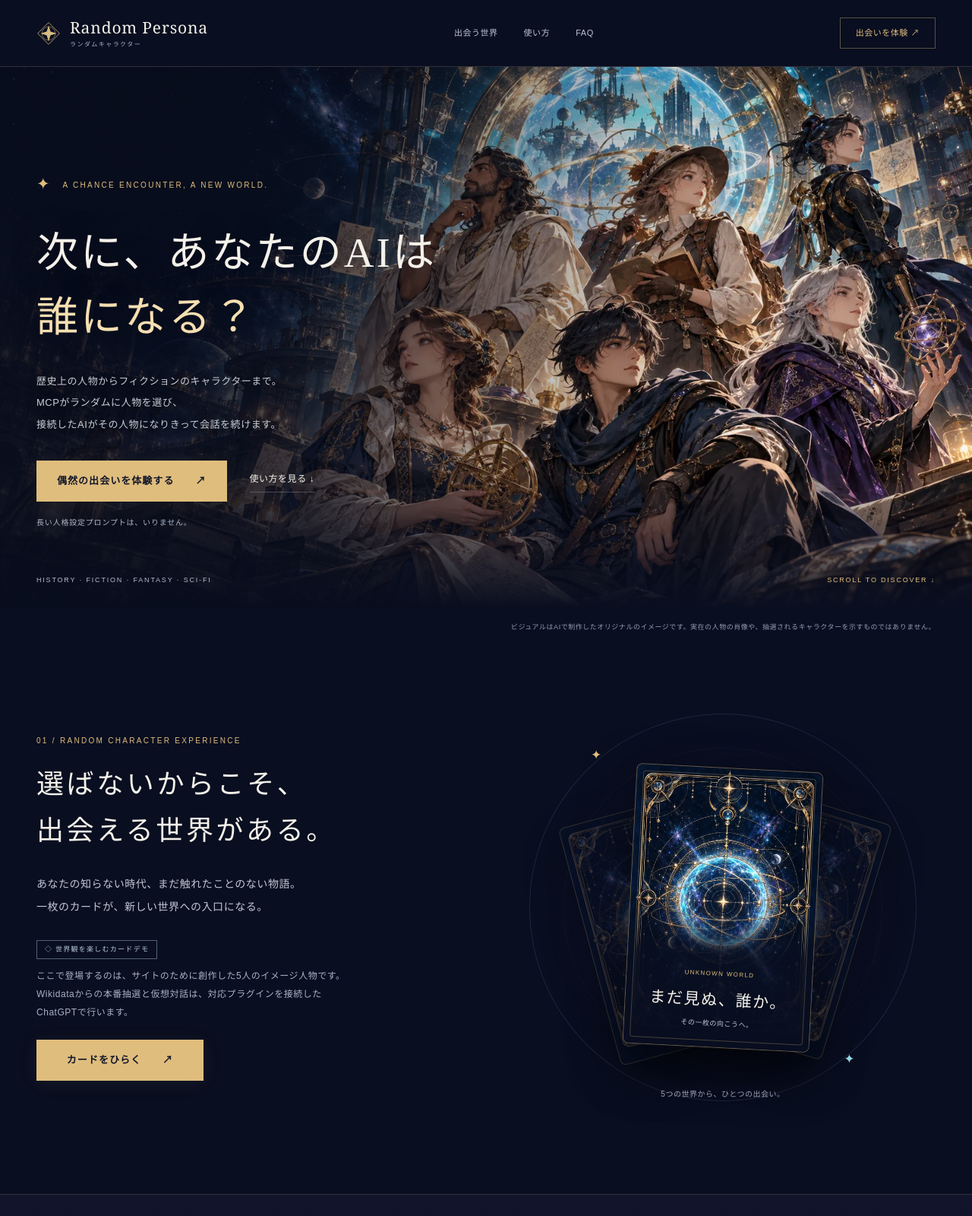
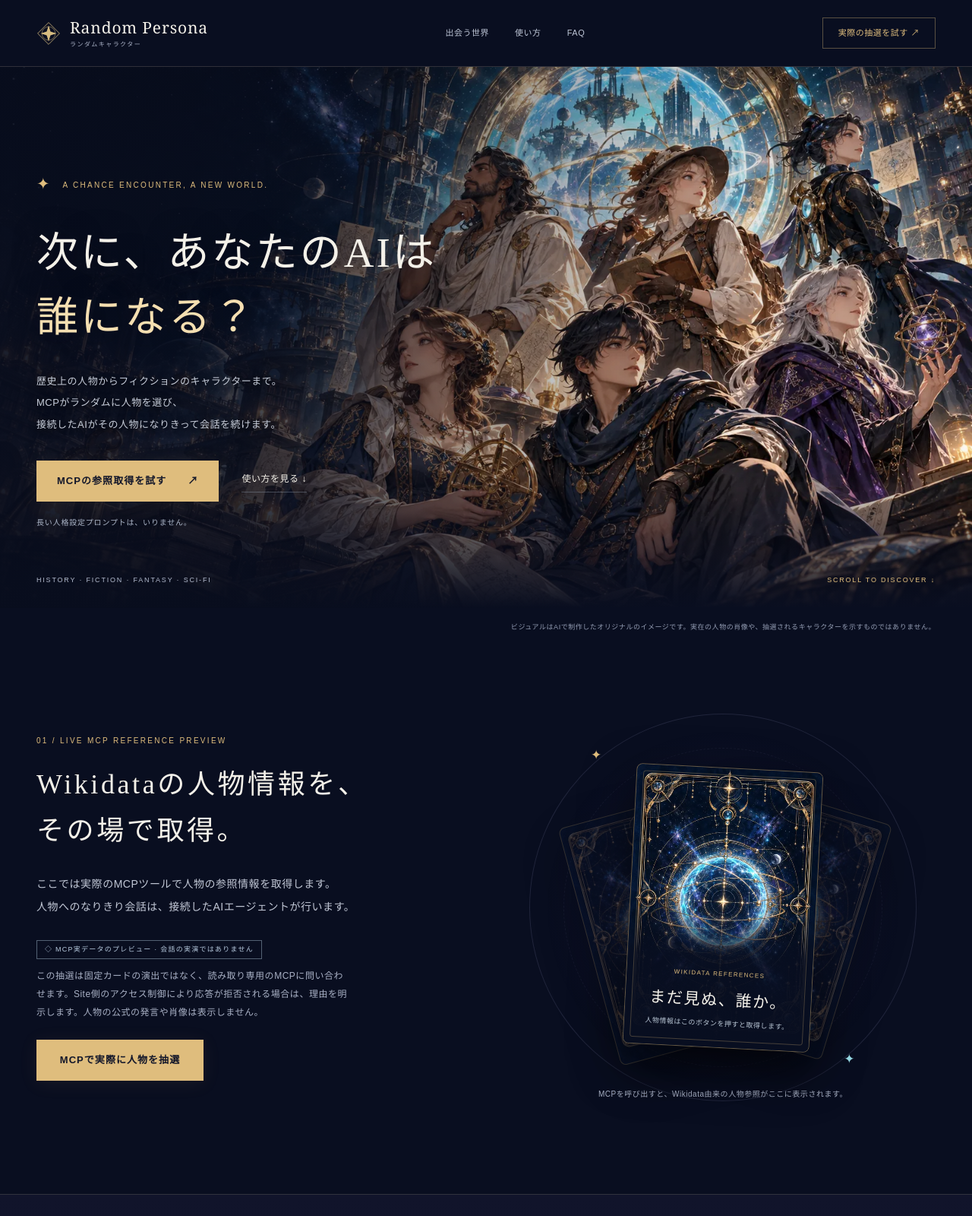
Before and after one commit to Unjuno/wikidata-random-persona-mcp, a website: page public/index.html in a window 1280 px wide. Shown: the top 1600 px of the page at 76% size. Drawn offline with Linux system fonts and the light colour scheme.

Commit message:
design: replace misleading fictional demo copy with honest live MCP preview and source link

```diff
--- a/public/index.html
+++ b/public/index.html
@@ -2,8 +2,8 @@
 <html lang="ja">
 <head>
   <meta charset="utf-8"><meta name="viewport" content="width=device-width, initial-scale=1">
-  <title>Random Persona — ランダムキャラクター | 次に出会うのは、誰だろう。</title>
-  <meta name="description" content="歴史上の人物からフィクションのキャラクターまで。Wikidataから見つけた思いがけない相手と、ChatGPTで資料に基づく仮想対話を楽しもう。">
+  <title>Random Persona MCP — AIがランダムな人物として会話するためのMCP</title>
+  <meta name="description" content="Random Persona MCPは接続時に人物を抽選し、Wikidataの出典と人格引き継ぎ情報をAIへ渡します。ブラウザでは実際のMCP参照取得を試せます。">
   <meta name="theme-color" content="#090e20">
   <link rel="canonical" href="https://random-persona-mcp.unjuno.chatgpt.site/">
   <meta property="og:type" content="website"><meta property="og:locale" content="ja_JP"><meta property="og:title" content="Random Persona — 次に出会うのは、誰だろう。">
@@ -11,7 +11,7 @@
   <meta property="og:url" content="https://random-persona-mcp.unjuno.chatgpt.site/"><meta property="og:image" content="https://random-persona-mcp.unjuno.chatgpt.site/assets/hero-desktop-1600.webp">
   <meta name="twitter:card" content="summary_large_image">
   <link rel="icon" href="/assets/mark.svg" type="image/svg+xml">
-  <link rel="stylesheet" href="/assets/site.css"><script src="/assets/site.js" defer></script>
+  <link rel="stylesheet" href="/assets/site.css"><script type="module" src="/assets/site.js"></script>
   <link rel="preload" as="image" href="/assets/hero-mobile-768.webp" imagesrcset="/assets/hero-mobile-480.webp 480w, /assets/hero-mobile-768.webp 768w" imagesizes="100vw" media="(max-width: 640px)">
 </head>
 <body>
@@ -19,7 +19,7 @@
 <header class="header">
   <a class="brand" href="/" aria-label="Random Persona ホーム"><img src="/assets/mark.svg" width="32" height="32" alt=""><span>Random Persona<small>ランダムキャラクター</small></span></a>
   <nav aria-label="メインナビゲーション"><a href="#worlds">出会う世界</a><a href="#how">使い方</a><a href="#faq">FAQ</a></nav>
-  <a class="header-cta" href="#experience">出会いを体験 <span aria-hidden="true">↗</span></a>
+  <a class="header-cta" href="#experience">実際の抽選を試す <span aria-hidden="true">↗</span></a>
 </header>
 <main id="main">
 <section class="hero" aria-labelledby="hero-title">
@@ -32,7 +32,7 @@
     <p class="eyebrow"><span class="spark" aria-hidden="true">✦</span> A CHANCE ENCOUNTER, A NEW WORLD.</p>
     <h1 id="hero-title">次に、あなたのAIは<br><em>誰になる？</em></h1>
     <p class="hero-sub">歴史上の人物からフィクションのキャラクターまで。<br class="desktop-br">MCPがランダムに人物を選び、<br class="desktop-br">接続したAIがその人物になりきって会話を続けます。</p>
-    <div class="hero-actions"><a class="button primary" href="#experience">偶然の出会いを体験する <span aria-hidden="true">↗</span></a><a class="text-link" href="#how">使い方を見る <span aria-hidden="true">↓</span></a></div>
+    <div class="hero-actions"><a class="button primary" href="#experience">MCPの参照取得を試す <span aria-hidden="true">↗</span></a><a class="text-link" href="#how">使い方を見る <span aria-hidden="true">↓</span></a></div>
     <p class="hero-meta">長い人格設定プロンプトは、いりません。</p>
   </div>
   <div class="hero-bottom"><span>HISTORY · FICTION · FANTASY · SCI-FI</span><a href="#experience" aria-label="体験セクションへスクロール">SCROLL TO DISCOVER <span aria-hidden="true">↓</span></a></div>
@@ -40,22 +40,22 @@
 <div class="art-note wrap">ビジュアルはAIで制作したオリジナルのイメージです。実在の人物の肖像や、抽選されるキャラクターを示すものではありません。</div>
 <section class="experience wrap section" id="experience" aria-labelledby="experience-title">
   <div class="experience-copy">
-    <p class="eyebrow gold">01 / RANDOM CHARACTER EXPERIENCE</p>
-    <h2 id="experience-title">選ばないからこそ、<br>出会える世界がある。</h2>
-    <p class="body-copy">あなたの知らない時代、まだ触れたことのない物語。<br>一枚のカードが、新しい世界への入口になる。</p>
-    <div class="demo-label"><span aria-hidden="true">◇</span> 世界観を楽しむカードデモ</div>
-    <p class="small-copy">ここで登場するのは、サイトのために創作した5人のイメージ人物です。Wikidataからの本番抽選と仮想対話は、対応プラグインを接続したChatGPTで行います。</p>
-    <button id="draw" class="button primary" type="button">カードをひらく <span aria-hidden="true">↗</span></button>
-    <noscript><p>このデモはJavaScriptを有効にすると利用できます。使い方と参照先はそのまま閲覧できます。</p></noscript>
+    <p class="eyebrow gold">01 / LIVE MCP REFERENCE PREVIEW</p>
+    <h2 id="experience-title">Wikidataの人物情報を、<br>その場で取得。</h2>
+    <p class="body-copy">ここでは実際のMCPツールで人物の参照情報を取得します。<br>人物へのなりきり会話は、接続したAIエージェントが行います。</p>
+    <div class="demo-label"><span aria-hidden="true">◇</span> MCP実データのプレビュー · 会話の実演ではありません</div>
+    <p class="small-copy">この抽選は固定カードの演出ではなく、読み取り専用のMCPに問い合わせます。Site側のアクセス制御により応答が拒否される場合は、理由を明示します。人物の公式の発言や肖像は表示しません。</p>
+    <button id="draw" class="button primary" type="button">MCPで実際に人物を抽選</button>
+    <noscript><p>ブラウザ上の人物参照プレビューにはJavaScriptが必要です。プラグインの使い方はこのページで確認できます。</p></noscript>
   </div>
   <div class="encounter-stage" id="encounter-stage">
     <div class="orbit orbit-one" aria-hidden="true"></div><div class="orbit orbit-two" aria-hidden="true"></div>
     <div class="ghost-card ghost-left" aria-hidden="true"></div><div class="ghost-card ghost-right" aria-hidden="true"></div>
     <div class="persona-card" id="persona-card">
-      <img id="demo-art" src="/assets/card-back-480.webp" alt="金の軌道とシアンのポータルが描かれた人物カードの裏面" width="480" height="720" loading="lazy" decoding="async">
-      <div class="card-caption"><span id="demo-kind">UNKNOWN WORLD</span><h3 id="demo-name">まだ見ぬ、誰か。</h3><p id="demo-line">その一枚の向こうへ。</p></div>
+      <img id="demo-art" src="/assets/card-back-480.webp" alt="抽選人物の肖像ではない、ポータルを描いた装飾カード" width="480" height="720" loading="lazy" decoding="async">
+      <div class="card-caption"><span id="demo-kind">WIKIDATA REFERENCES</span><h3 id="demo-name">まだ見ぬ、誰か。</h3><p id="demo-line">MCPから参照情報を取得します。</p><a id="persona-source" class="persona-source-link" href="https://www.wikipedia.org/" target="_blank" rel="noopener noreferrer" hidden>Wikipediaで出典を確認 ↗</a><span id="persona-qid" class="persona-qid" hidden></span></div>
     </div>
-    <div class="draw-status" id="draw-status" role="status" aria-live="polite">5つの世界から、ひとつの出会い。</div>
+    <div class="draw-status" id="draw-status" role="status" aria-live="polite">MCPを呼び出すと、実際の人物参照が表示されます。</div>
   </div>
 </section>
 <section class="worlds section" id="worlds" aria-labelledby="worlds-title">
@@ -82,8 +82,8 @@
 </section>
 <section class="trust section" id="trust" aria-labelledby="trust-title"><div class="wrap trust-grid"><div><p class="eyebrow gold">04 / GROUNDED IN SOURCES</p><h2 id="trust-title">出会いには、<br>確かな手がかりを。</h2><p class="body-copy">想像を楽しむために、<br>情報の出どころと、創作の境界を大切に。</p></div><dl class="trust-list"><div><dt>公開された知識を、入口に。</dt><dd>人物の識別と分類にはWikidataを使用。日本語のWikipediaを優先し、必要に応じて英語の記事を案内します。記事を読むのは利用側のChatGPTです。</dd></div><div><dt>本人の発言でも、公式の物語でもありません。</dt><dd>会話はAIによるシミュレーションです。実在人物の確認できる事実と解釈、架空キャラクターの原作設定と創作的な補完を区別します。資料を読めない場合は、そのことを伝えます。</dd></div><div><dt>ランダム性と、情報の鮮度を正直に。</dt><dd>分類別の限定範囲から候補を選ぶため、Wikidata全件に対する一様抽選ではありません。通信障害などで承認済みカタログを使った場合は、代替取得であることを返却結果に明示します。</dd></div></dl></div></section>
 <section class="faq section wrap" id="faq" aria-labelledby="faq-title"><div class="section-heading"><div><p class="eyebrow gold">05 / GOOD TO KNOW</p><h2 id="faq-title">よくある質問</h2></div><span class="subtle">出会う、その前に。</span></div>
-  <div class="faq-items"><details><summary>誰と会話するか、こちらで指定する必要はありますか？</summary><p>必要ありません。「ランダムな人物と話したい」と伝えるだけで抽選を始めます。実在人物だけ、架空キャラクターだけを希望することもできます。同じ会話では人物像を維持し、「別の人物」で再抽選します。</p></details>
-  <details><summary>ページのカードデモと、ChatGPTの抽選は同じですか？</summary><p>異なります。ページのデモは、5人のオリジナル創作人物でカードをめくる体験を紹介しています。ChatGPTのMCPツールはWikidataへ実際に問い合わせ、対象となる人物の情報とWikipediaへのリンクを返します。</p></details>
+  <div class="faq-items"><details><summary>誰と会話するか、こちらで指定する必要はありますか？</summary><p>必要ありません。対応クライアントにはMCP接続時に抽選した人物情報が渡されます。ただし、クライアント側で人格を採用する対応が必要です。「別の人物」の指示で再抽選できます。</p></details>
+  <details><summary>ブラウザのプレビューとChatGPTでの人格化は同じですか？</summary><p>異なります。ブラウザのボタンは実際のMCPを呼び出して人物のQIDと出典を表示します。人格の維持や一人称での対話は、接続したAIエージェント側の機能です。Sites側のアクセス制限がある場合は、プレビューも失敗します。</p></details>
   <details><summary>300人しか抽選されないのですか？</summary><p>いいえ。300件はWikidataへの接続障害に備えて保存した代替用カタログの件数であり、通常の抽選対象の上限ではありません。通常はWikidataから候補と人物情報を取得します。全件ダンプ由来の大規模QID索引は、走査・承認・サイト更新が完了した場合に使用する方式です。</p></details>
   <details><summary>Wikidataのすべての人物が、同じ確率で選ばれますか？</summary><p>いいえ。現在は一部の直接分類と限定された検索範囲から抽選します。対象外の分類、日本語・英語の記事がない項目などは含まれません。実在・架空の混合指定でも、全人物に対する統計的な一様抽選ではありません。</p></details>
   <details><summary>本当に本人や公式キャラクターと話せますか？</summary><p>いいえ。公開資料を参考にAIが行う仮想対話です。実在人物が実際に発言した言葉とは限らず、架空キャラクターの公式設定や権利者の見解を表すものでもありません。</p></details>
```
